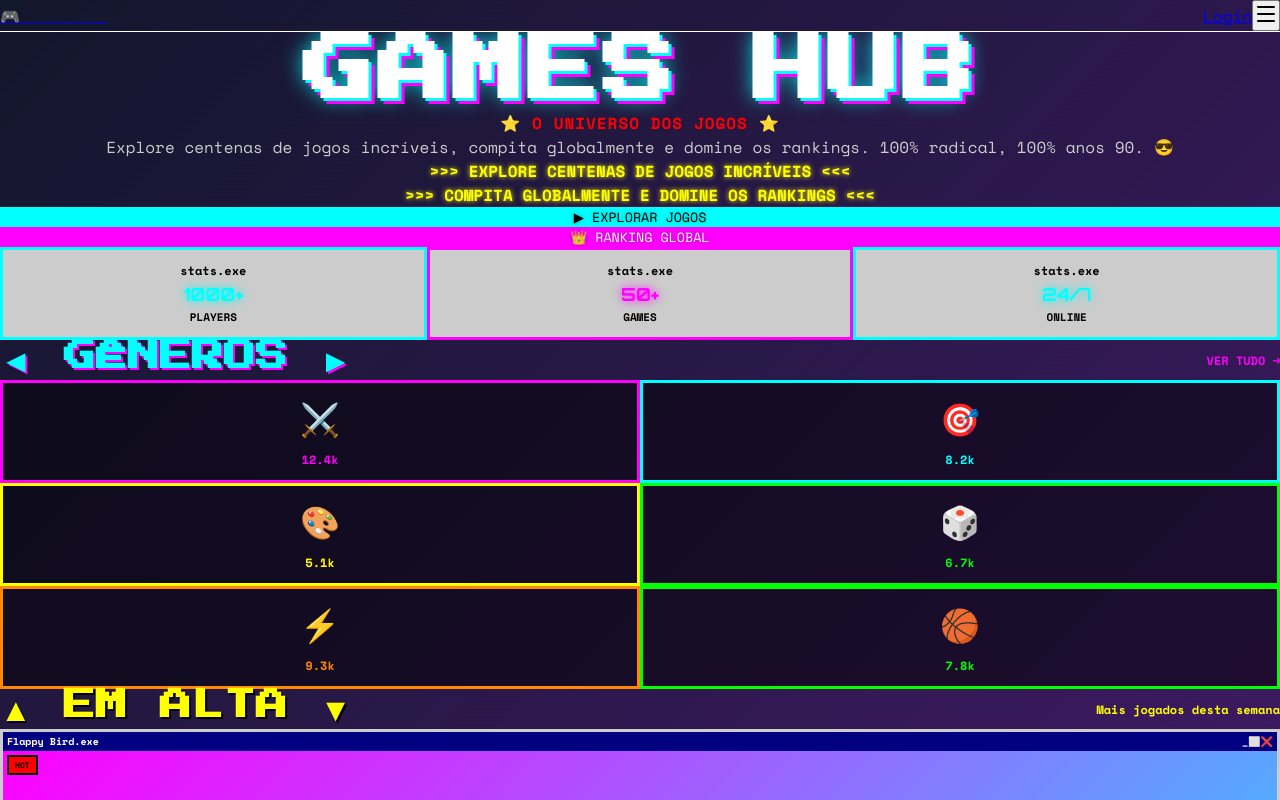
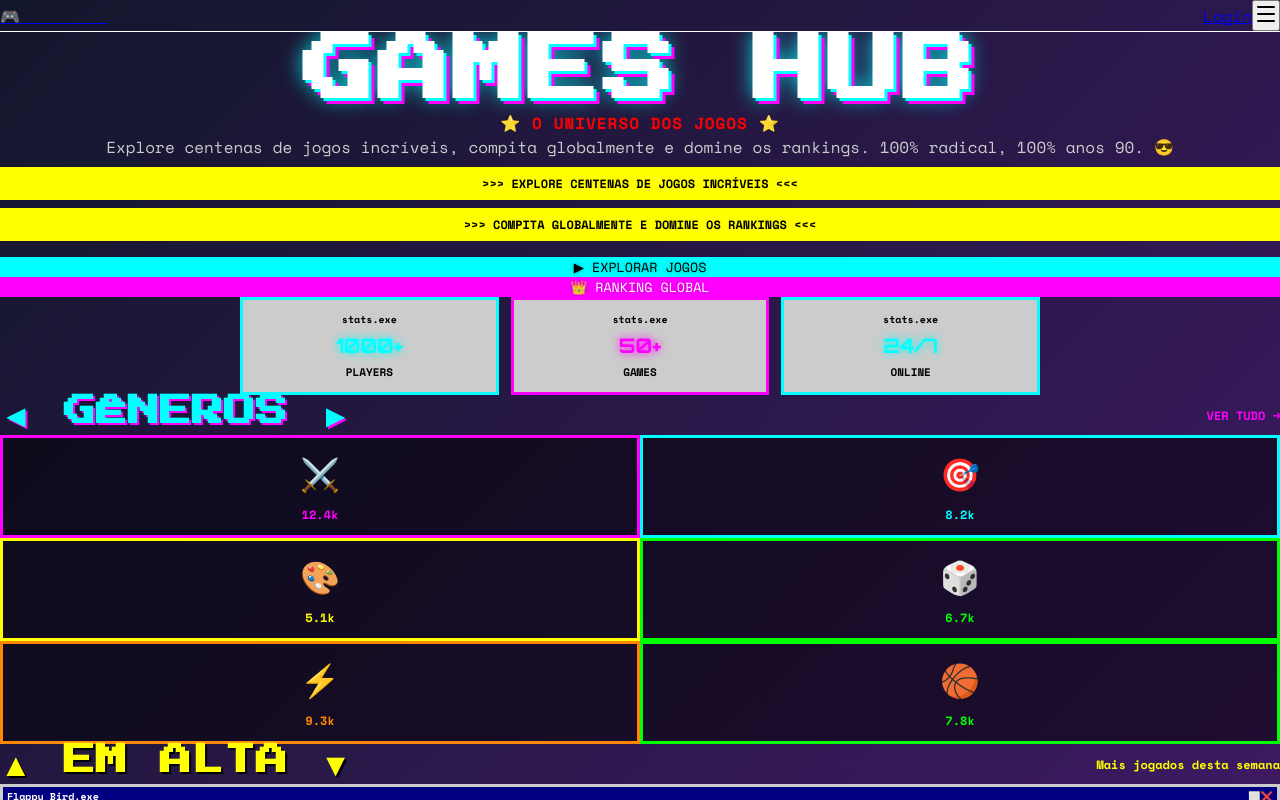
Before and after one commit to Re1i2000/games-hub2, a Next.js app: page / in a window 1280 px wide. Shown: the top 800 px of the page. Built offline with nearby package versions, Linux system fonts and the light colour scheme; no server answers.

Commit message:
Fix: Show stat numbers and add yellow description bars

```diff
--- a/app/page.tsx
+++ b/app/page.tsx
@@ -54,13 +54,13 @@ export default function Home() {
             Explore centenas de jogos incríveis, compita globalmente e domine os rankings. 100% radical, 100% anos 90. 😎
           </p>
 
-          {/* Yellow Description Lines */}
-          <p className="text-xs sm:text-sm mb-2" style={{fontFamily: "'Space Mono', monospace", color: '#ffff00', fontWeight: 'bold', textShadow: '0 0 5px #ffff00'}}>
+          {/* Yellow Description Lines - VISIBLE */}
+          <div style={{backgroundColor: '#ffff00', padding: '8px', margin: '8px auto', maxWidth: '100%', fontFamily: "'Space Mono', monospace", fontWeight: 'bold', color: '#000000', fontSize: '12px'}}>
             &gt;&gt;&gt; EXPLORE CENTENAS DE JOGOS INCRÍVEIS &lt;&lt;&lt;
-          </p>
-          <p className="text-xs sm:text-sm mb-8" style={{fontFamily: "'Space Mono', monospace", color: '#ffff00', fontWeight: 'bold', textShadow: '0 0 5px #ffff00'}}>
+          </div>
+          <div style={{backgroundColor: '#ffff00', padding: '8px', margin: '0 auto 16px auto', maxWidth: '100%', fontFamily: "'Space Mono', monospace", fontWeight: 'bold', color: '#000000', fontSize: '12px'}}>
             &gt;&gt;&gt; COMPITA GLOBALMENTE E DOMINE OS RANKINGS &lt;&lt;&lt;
-          </p>
+          </div>
 
           {/* CTA Buttons - Proper Style */}
           <div className="flex flex-col sm:flex-row gap-3 justify-center mb-10 max-w-2xl mx-auto">
@@ -93,7 +93,7 @@ export default function Home() {
           </div>
 
           {/* Stats */}
-          <div className="grid grid-cols-3 gap-3 max-w-2xl mx-auto">
+          <div style={{display: 'grid', gridTemplateColumns: 'repeat(3, 1fr)', gap: '12px', maxWidth: '800px', margin: '0 auto'}}>
             {[
               { value: '1000+', label: 'PLAYERS', color: '#00ffff' },
               { value: '50+', label: 'GAMES', color: '#ff00ff' },
@@ -103,13 +103,14 @@ export default function Home() {
                 border: `3px solid ${stat.color}`,
                 backgroundColor: '#cccccc',
                 padding: '12px',
-                fontFamily: "'Space Mono', monospace"
+                fontFamily: "'Space Mono', monospace",
+                textAlign: 'center'
               }}>
-                <p style={{color: '#000000', fontWeight: 'bold', margin: '0', fontSize: '12px'}}>stats.exe</p>
-                <p style={{color: stat.color, fontWeight: 'bold', margin: '4px 0', fontSize: '18px', fontFamily: "'Orbitron', sans-serif", textShadow: `0 0 10px ${stat.color}`}}>
+                <p style={{color: '#000000', fontWeight: 'bold', margin: '0 0 4px 0', fontSize: '10px'}}>stats.exe</p>
+                <p style={{color: stat.color, fontWeight: 'bold', margin: '6px 0', fontSize: '20px', fontFamily: "'Orbitron', sans-serif", textShadow: `0 0 10px ${stat.color}`}}>
                   {stat.value}
                 </p>
-                <p style={{color: '#000000', fontWeight: 'bold', margin: '0', fontSize: '11px'}}>
+                <p style={{color: '#000000', fontWeight: 'bold', margin: '4px 0 0 0', fontSize: '11px'}}>
                   {stat.label}
                 </p>
               </div>
```
